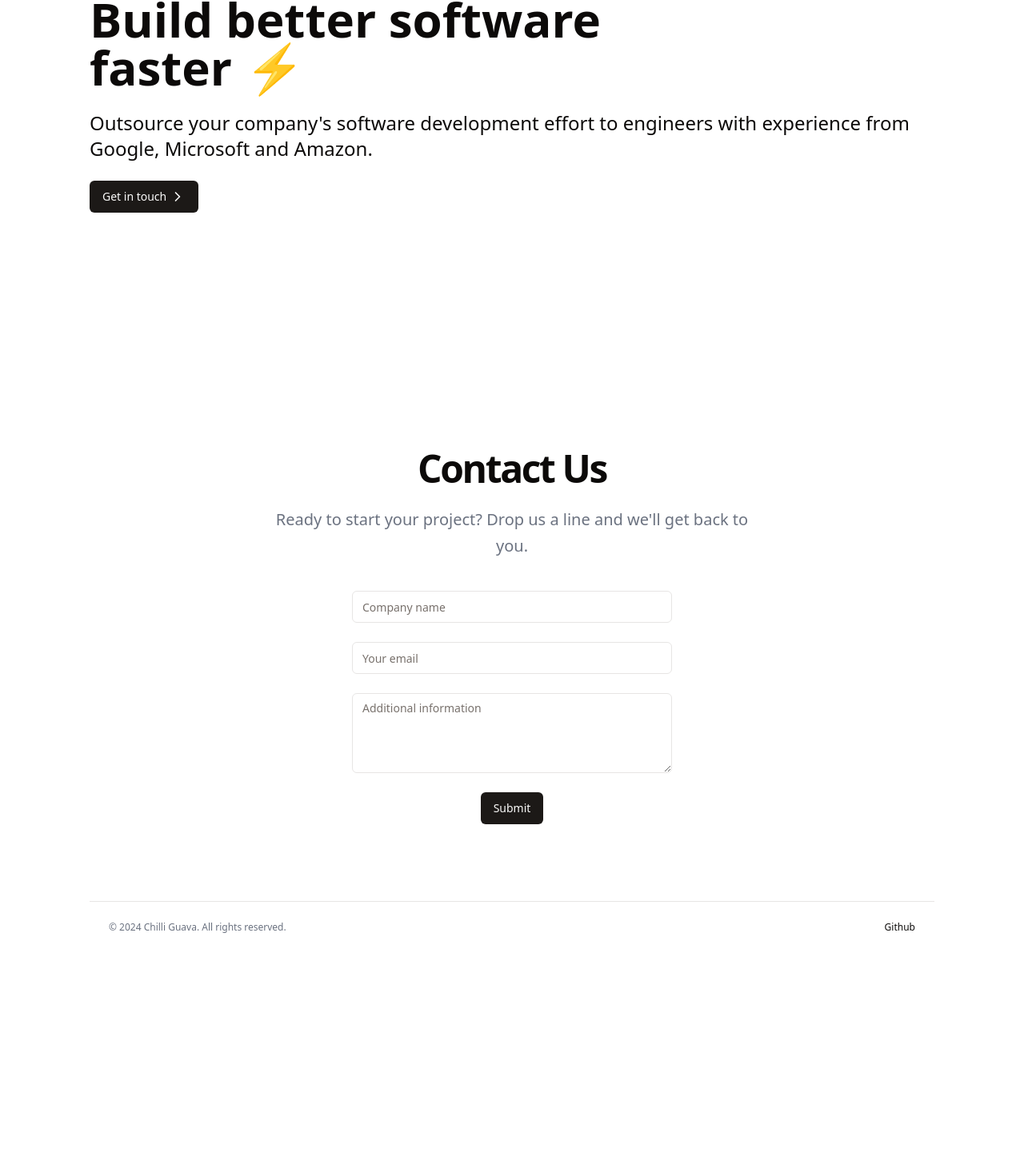
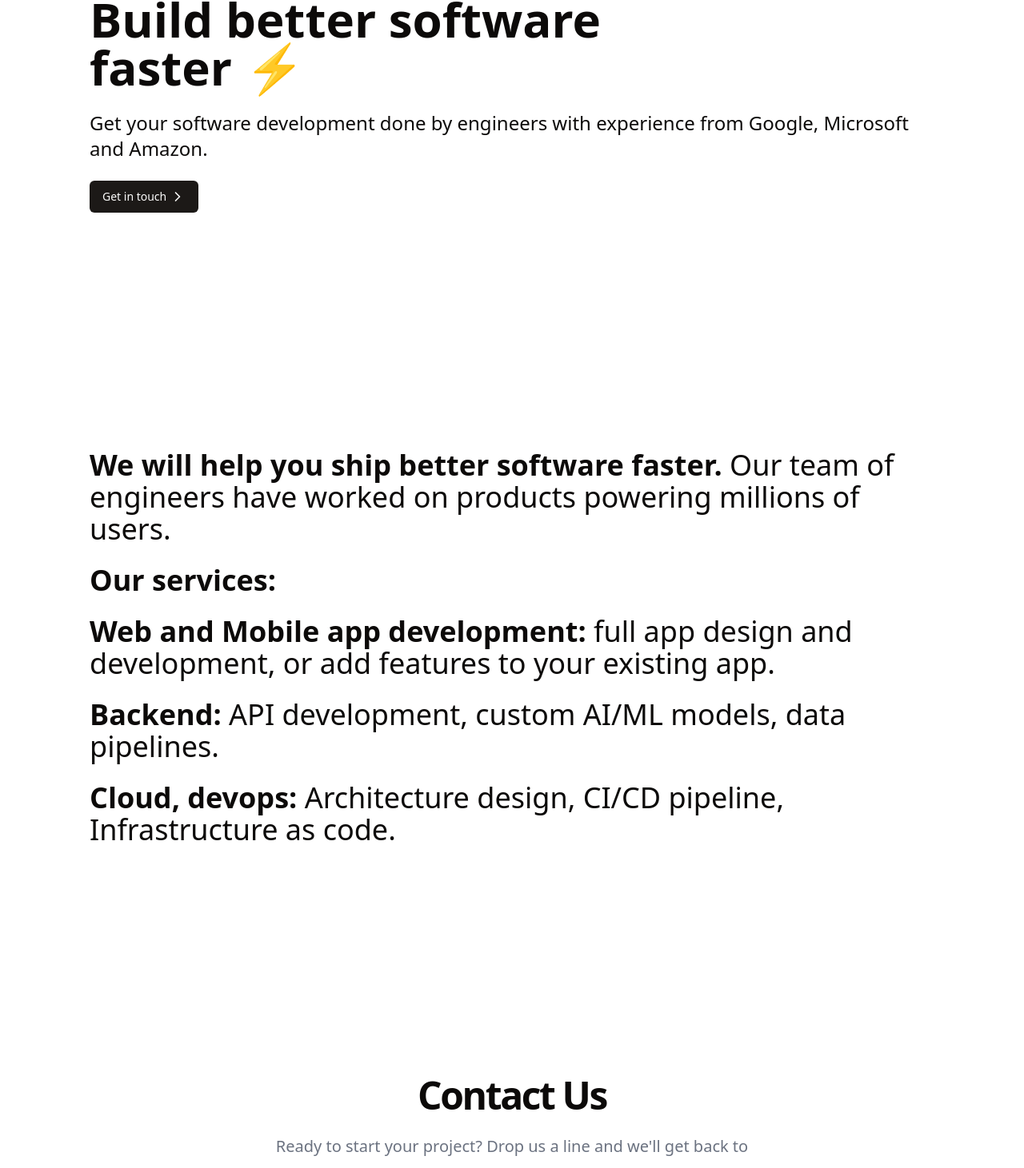
Before and after one commit to ChilliGuava/landing, a Next.js app: page / in a window 1280 px wide. Shown: the part 278-1739 px from the top of the page at 80% size. Before the commit the page ends 1486 px from the top, so only its background shows below. Built offline with nearby package versions, Linux system fonts and the light colour scheme.

Commit message:
add services

```diff
--- a/src/app/page.tsx
+++ b/src/app/page.tsx
@@ -29,8 +29,8 @@ export default function Home() {
             Build better software <span className="block">faster ⚡</span>
           </h1>
           <p className="md:text-2xl text-base mt-6">
-            Outsource your company&#39;s software development effort to
-            engineers with experience from Google, Microsoft and Amazon.
+            Get your software development done by engineers with experience from
+            Google, Microsoft and Amazon.
           </p>
           <Button className="mt-6">
             <Link href="#contact" className="">
@@ -40,6 +40,31 @@ export default function Home() {
           </Button>
         </div>
       </motion.div>
+      <section className="bg-white pb-72">
+        <p className="text-4xl">
+          <span className="font-bold">
+            We will help you ship better software faster.{" "}
+          </span>
+          Our team of engineers have worked on products powering millions of
+          users.
+        </p>
+        <p className="text-4xl mt-6">
+          <span className="font-bold">Our services:</span>
+        </p>
+        <p className="text-4xl mt-6">
+          <span className="font-bold">Web and Mobile app development: </span>
+          full app design and development, or add features to your existing app.
+        </p>
+        <p className="text-4xl mt-6">
+          <span className="font-bold">Backend: </span>
+          API development, custom AI/ML models, data pipelines.
+        </p>
+        <p className="text-4xl mt-6">
+          <span className="font-bold">Cloud, devops: </span>
+          Architecture design, CI/CD pipeline, Infrastructure as code.
+        </p>
+      </section>
+
       <section className="w-full pb-12 md:pb-24">
         <div className="containe grid  gap-6 px-4 text-center md:px-6 lg:gap-10">
           <div className="space-y-6 max-w-[600px] mx-auto">
```
